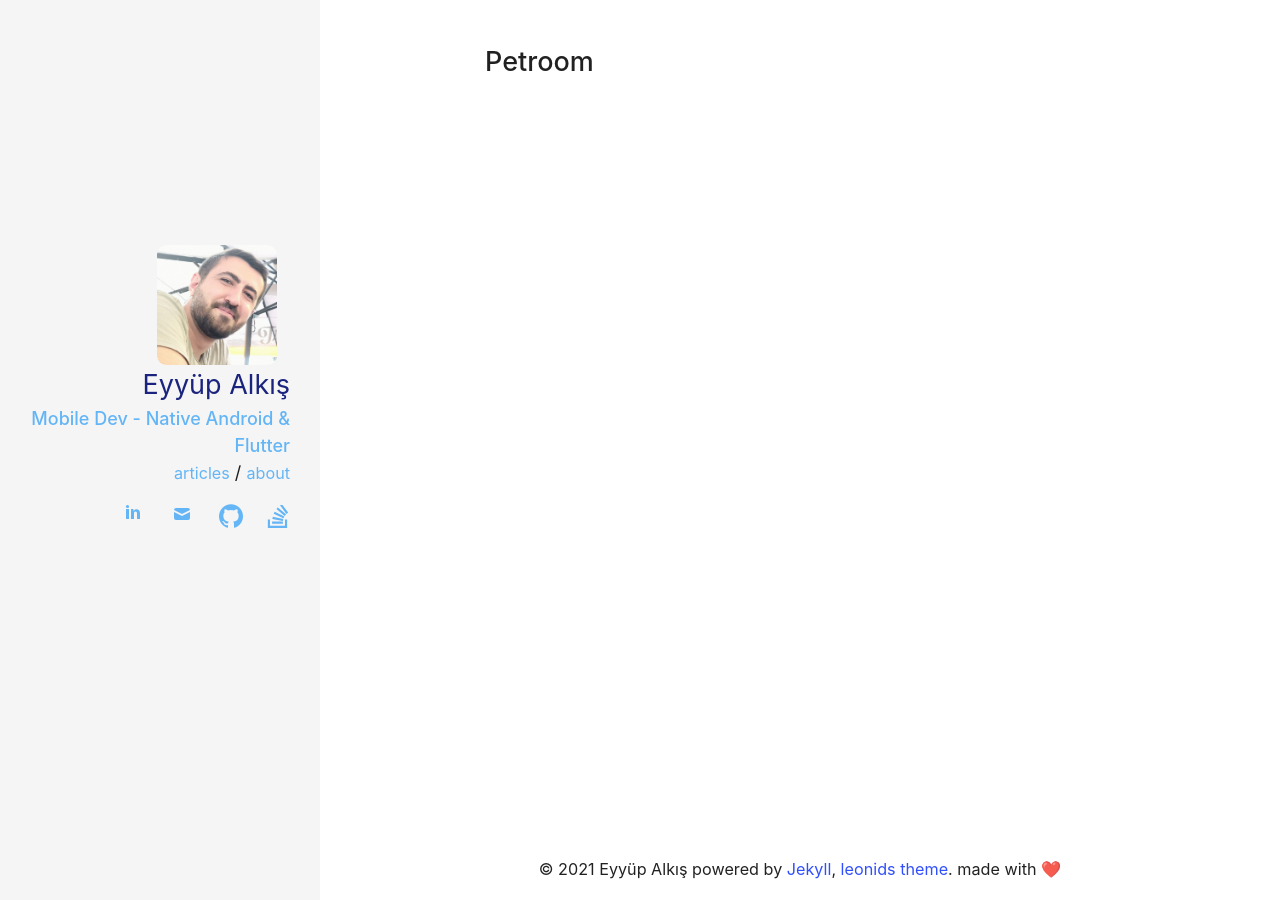
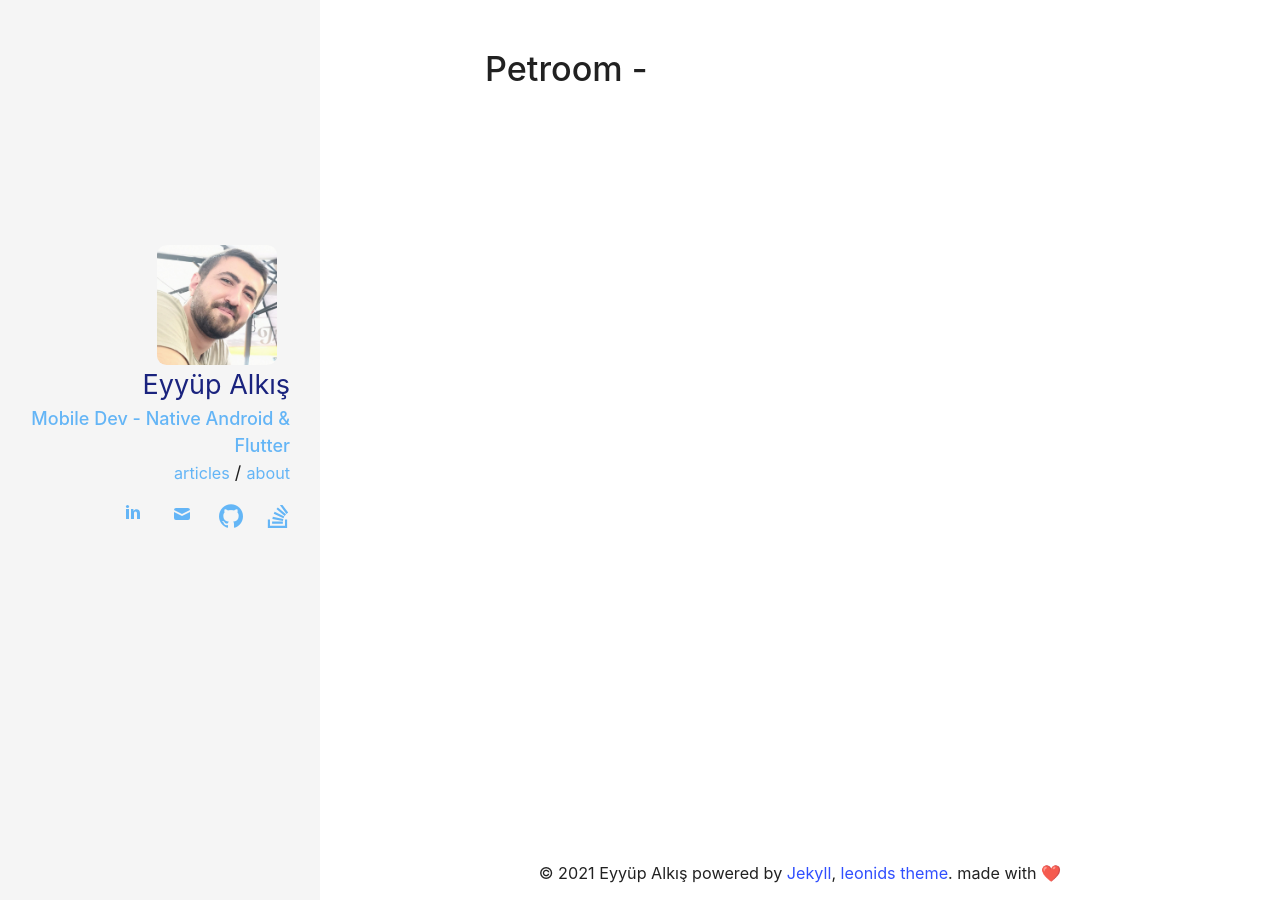
Before and after one commit to EyyupAlkis/About, a Jekyll site: the page built from petroom.md, in a window 1280 px wide. Built offline with Jekyll 4.4.1, drawn with Linux system fonts in a browser that asks for light colours.

```diff
--- a/petroom.md
+++ b/petroom.md
@@ -1,5 +1,7 @@
 ---
 layout: page
-title: Petroom
+title:
 permalink: /projects/petroom/
 ---
+
+# Petroom -
```
Also changed, not shown: vivoerp.md (+1 -1 lines).
